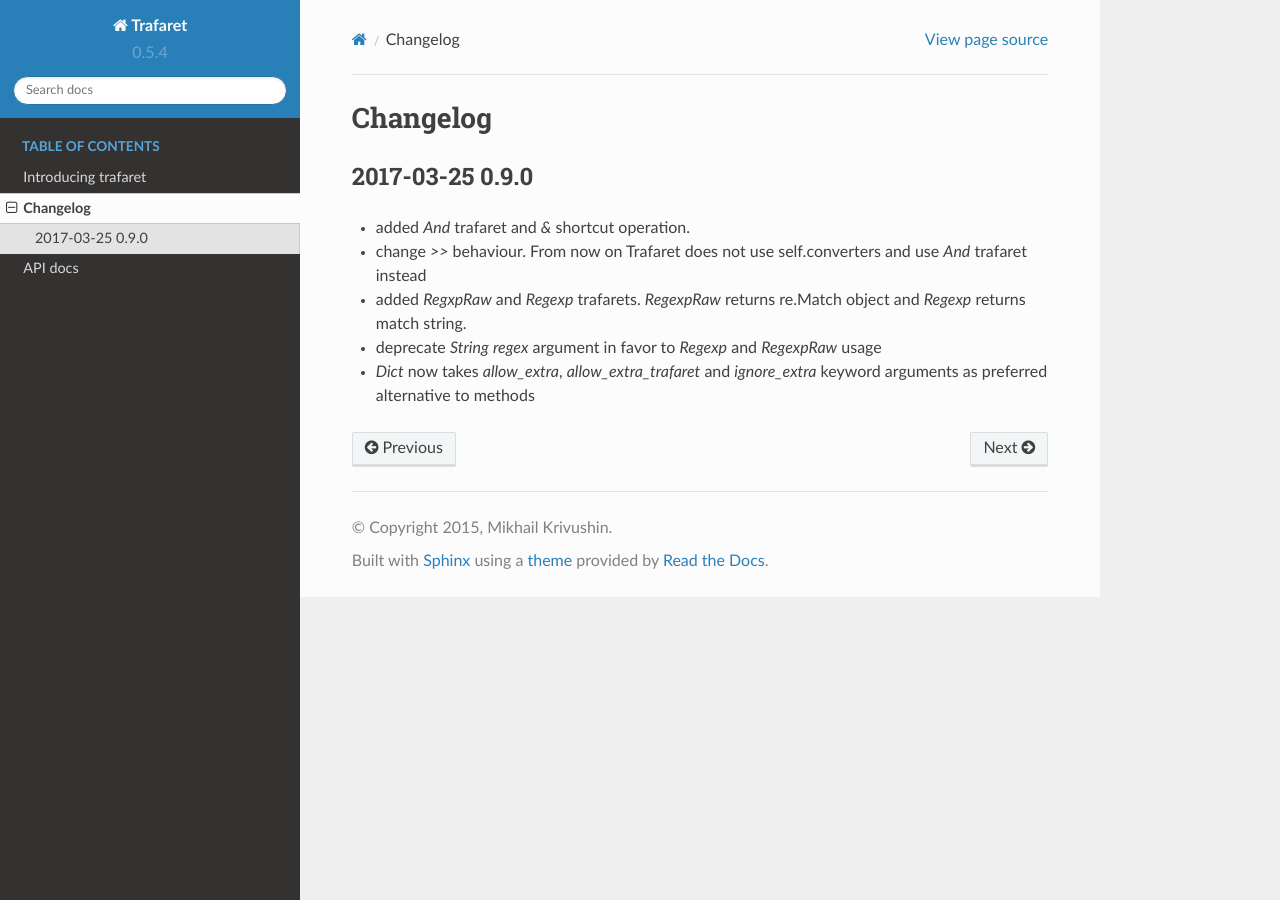
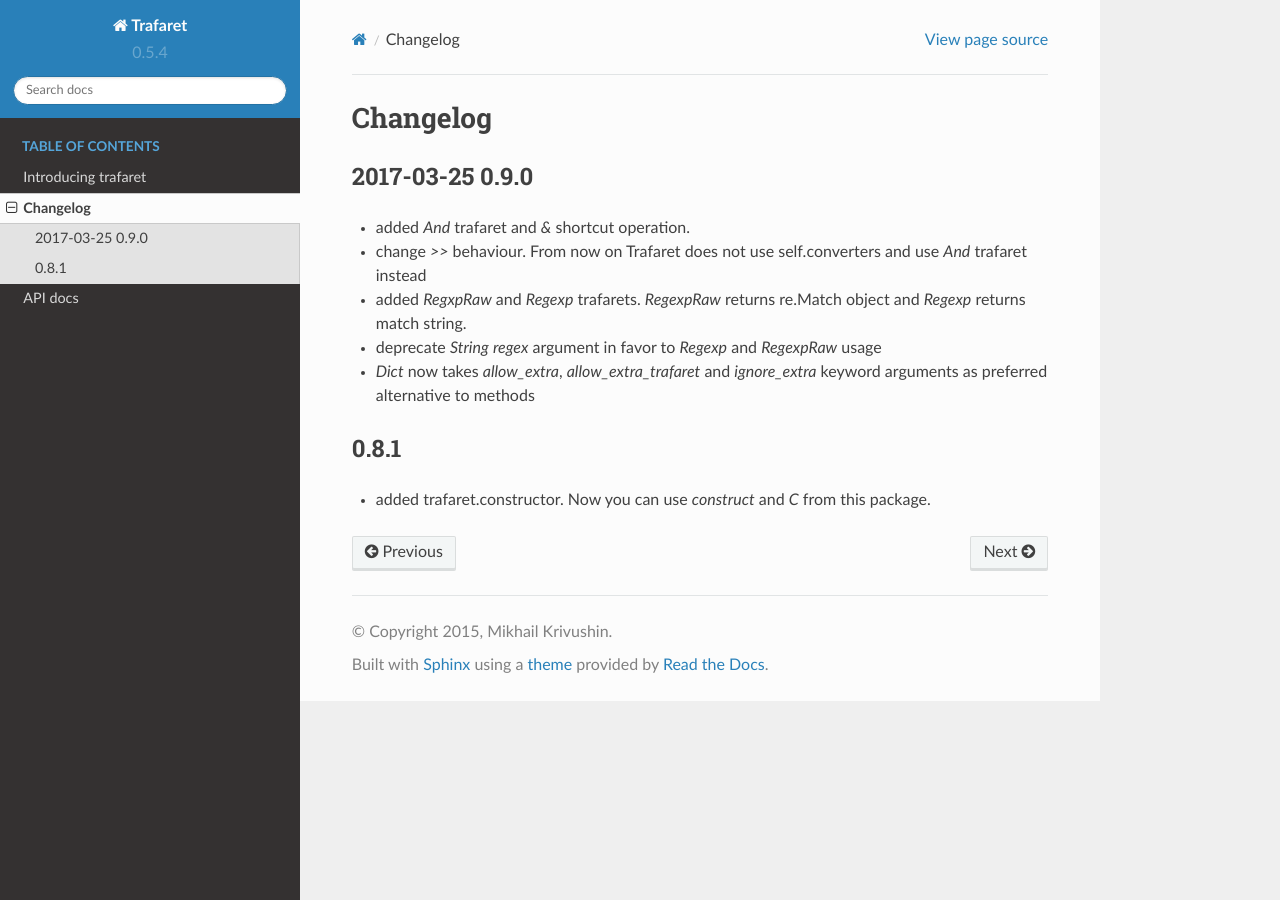
Before and after one commit to Deepwalker/trafaret, a Sphinx documentation site: the page built from docs/changelog.rst, in a window 1280 px wide. Built offline with Sphinx 7.4.7 and the Read the Docs theme 2.0.0, drawn with Linux system fonts in a browser that asks for light colours.

Commit message:
added constructor doc

```diff
--- a/docs/api/index.rst
+++ b/docs/api/index.rst
@@ -8,3 +8,4 @@
   trafaret.extras
   trafaret.utils
   trafaret.visitor
+  trafaret.constructor
--- /dev/null
+++ b/docs/api/trafaret.constructor.rst
@@ -0,0 +1,5 @@
+:mod:`trafaret.constructor` — methods to access object's attribute/netsted key by path
+==================================================================================
+
+.. automodule:: trafaret.constructor
+  :members:
--- a/docs/changelog.rst
+++ b/docs/changelog.rst
@@ -9,3 +9,9 @@
 - added `RegxpRaw` and `Regexp` trafarets. `RegexpRaw` returns re.Match object and `Regexp` returns match string.
 - deprecate `String` `regex` argument in favor to `Regexp` and `RegexpRaw` usage
 - `Dict` now takes `allow_extra`, `allow_extra_trafaret` and `ignore_extra` keyword arguments as preferred alternative to methods
+
+
+0.8.1
+-----
+
+- added trafaret.constructor. Now you can use `construct` and `C` from this package.
```
